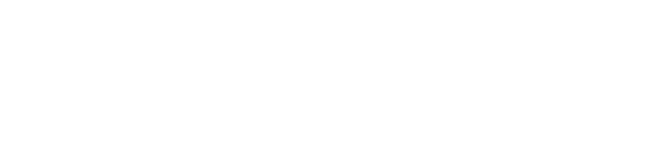
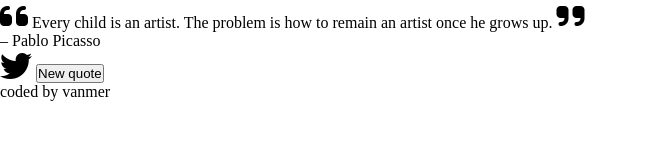
Before and after one commit to vanmer/RandomQuoteMachine, a plain HTML site: page index.html in a window 1280 px wide. Shown: the whole page, without its empty margins (0-648 px from the left). Drawn offline with nearby package versions, Linux system fonts and the light colour scheme.

Commit message:
add markup

```diff
--- a/app.js
+++ b/app.js
@@ -0,0 +1,6 @@
+$(document).ready(function() {
+  console.log('hola!')
+
+
+
+})
--- a/index.html
+++ b/index.html
@@ -1,13 +1,37 @@
 <!DOCTYPE html>
 <html lang="en" dir="ltr">
+
 <head>
   <meta charset="utf-8">
   <title>Random Quote Machine</title>
+  <script src="https://use.fontawesome.com/de50a042e8.js"></script>
   <link rel="stylesheet" href="style.css">
 </head>
+
 <body>
+  <div id="wrapper">
+    <div id="quote-box">
+      <div class="quote-text">
+        <i class="fa fa-quote-left"></i>
+        <span id="text">Every child is an artist. The problem is how to remain an artist once he grows up.</span>
+        <i class="fa fa-quote-right"></i>
+      </div>
+      <div class="quote-author">
+        – <span>Pablo Picasso</span>
+      </div>
+      <div class="buttons">
+        <a class="button" id="tweet-quote">
+          <i class="fa fa-twitter" aria-hidden="true"></i>
+        </a>
+        <button type="button" id="button">New quote</button>
+      </div>
+    </div>
+    <div class="footer">coded by vanmer</div>
+  </div>
 
-
+  <script src="https://ajax.googleapis.com/ajax/libs/jquery/3.5.1/jquery.min.js"></script>
+  <script src="https://ajax.googleapis.com/ajax/libs/jqueryui/1.12.1/jquery-ui.min.js"></script>
   <script src="app.js"></script>
 </body>
+
 </html>
--- a/style.css
+++ b/style.css
@@ -0,0 +1,10 @@
+* {
+  margin: 0;
+  padding: 0;
+  list-style: none;
+  vertical-align: baseline;
+}
+
+i {
+  font-size: 2em;
+}
```
Lines whose indentation alone changed are shown as unchanged.
